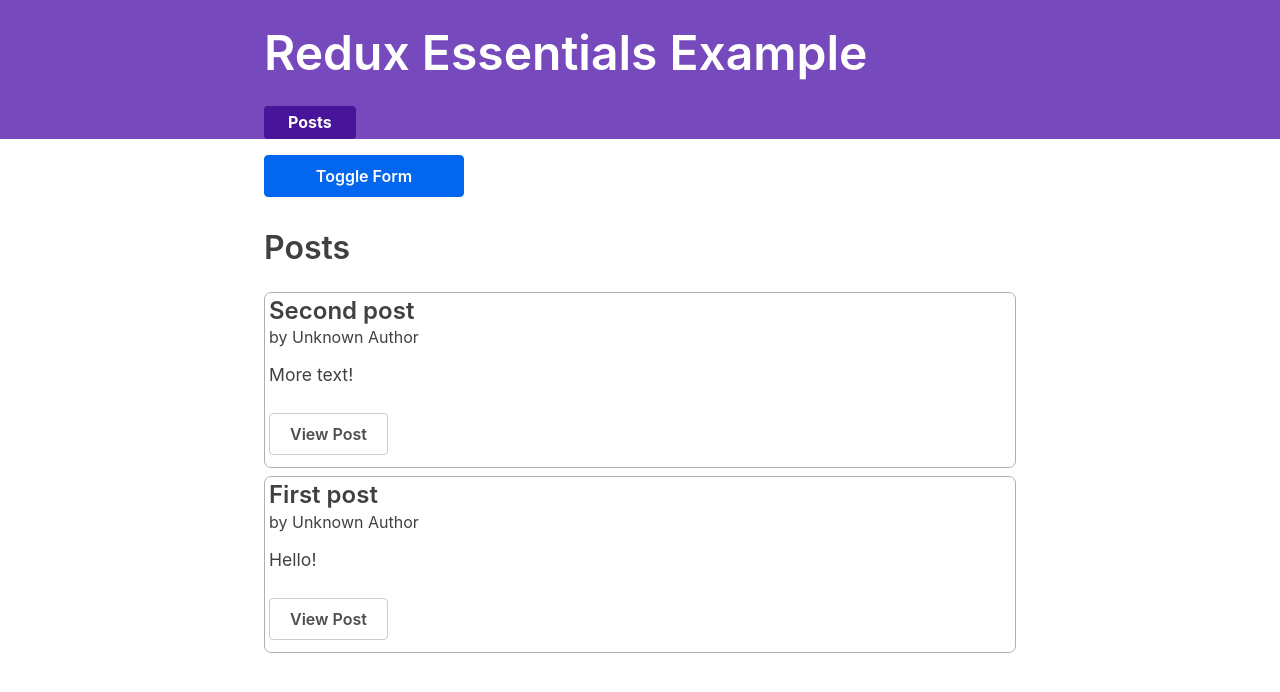
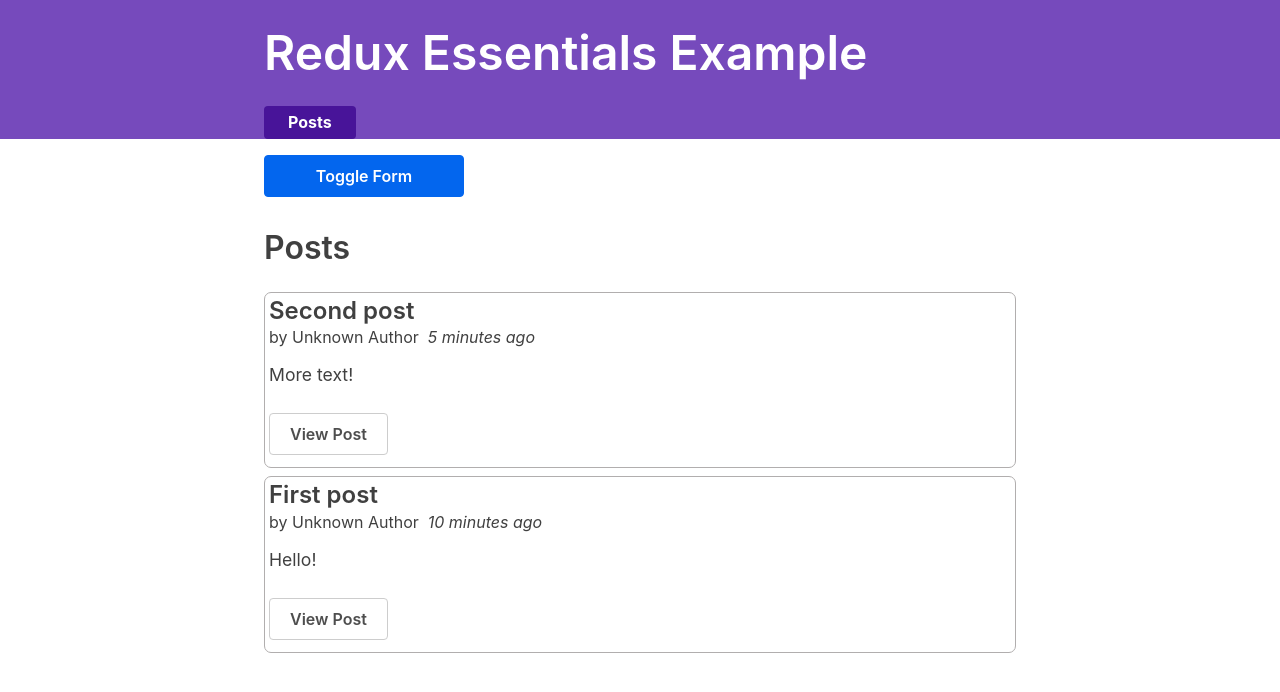
Before and after one commit to jjvega86/redux-essentials-example-app, a React (Create React App) app: page / in a window 1280 px wide. Shown: the top 692 px of the page. Built offline with nearby package versions, Linux system fonts and the light colour scheme; what @mswjs/data, mock-socket, txtgen would draw is missing.

Commit message:
Added TimeAgo component to PostsList and SinglePostPage to show timestamp of when posts were created relative to current time

```diff
--- a/src/features/posts/PostsList.js
+++ b/src/features/posts/PostsList.js
@@ -3,6 +3,7 @@ import { useSelector } from "react-redux";
 import { allPosts } from "./postsSlice";
 import { Link } from "react-router-dom";
 import { PostAuthor } from "./PostAuthor";
+import { TimeAgo } from "./TimeAgo";
 
 export const PostsList = () => {
   const posts = useSelector(allPosts);
@@ -13,7 +14,11 @@ export const PostsList = () => {
     return (
       <article className="post-excerpt" key={post.id}>
         <h3>{post.title}</h3>
-        <PostAuthor userId={post.user} />
+        <div>
+          <PostAuthor userId={post.user} />
+          <TimeAgo timestamp={post.date} />
+        </div>
+
         <p className="post-content">{post.content}</p>
         <Link to={`/posts/${post.id}`} className="button muted-button">
           View Post
--- a/src/features/posts/SinglePostPage.js
+++ b/src/features/posts/SinglePostPage.js
@@ -2,6 +2,7 @@ import React from "react";
 import { useSelector } from "react-redux";
 import { Link } from "react-router-dom";
 import { PostAuthor } from "./PostAuthor";
+import { TimeAgo } from "./TimeAgo";
 
 export const SinglePostPage = ({ match }) => {
   const { postId } = match.params;
@@ -18,7 +19,10 @@ export const SinglePostPage = ({ match }) => {
     <section>
       <article className="post">
         <h2>{post.title}</h2>
-        <PostAuthor userId={post.user} />
+        <div>
+          <PostAuthor userId={post.user} />
+          <TimeAgo timestamp={post.date} />
+        </div>
         <p className="post-content">{post.content}</p>
         <Link to={`/editPost/${post.id}`} className="button muted-button">
           Edit Post
```
